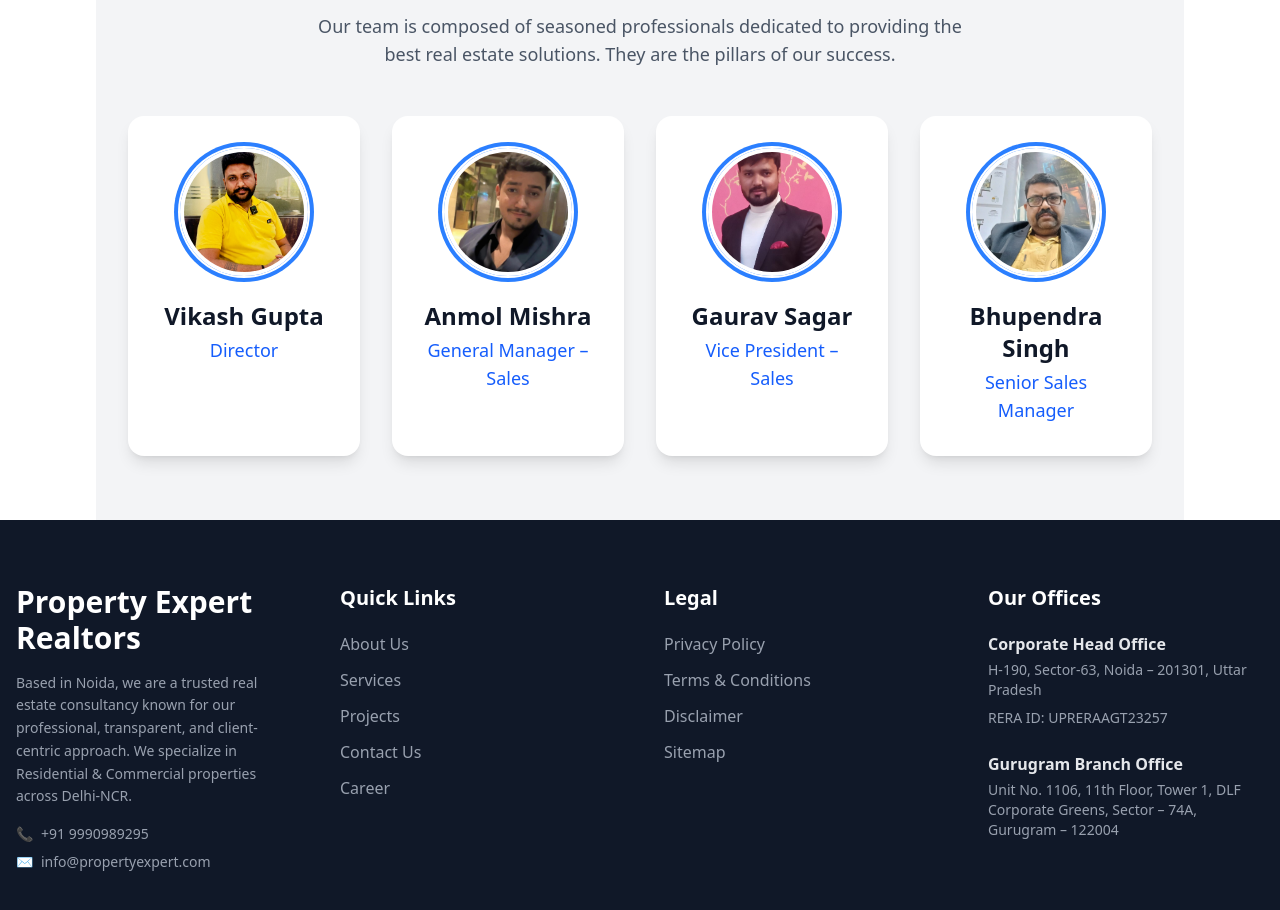
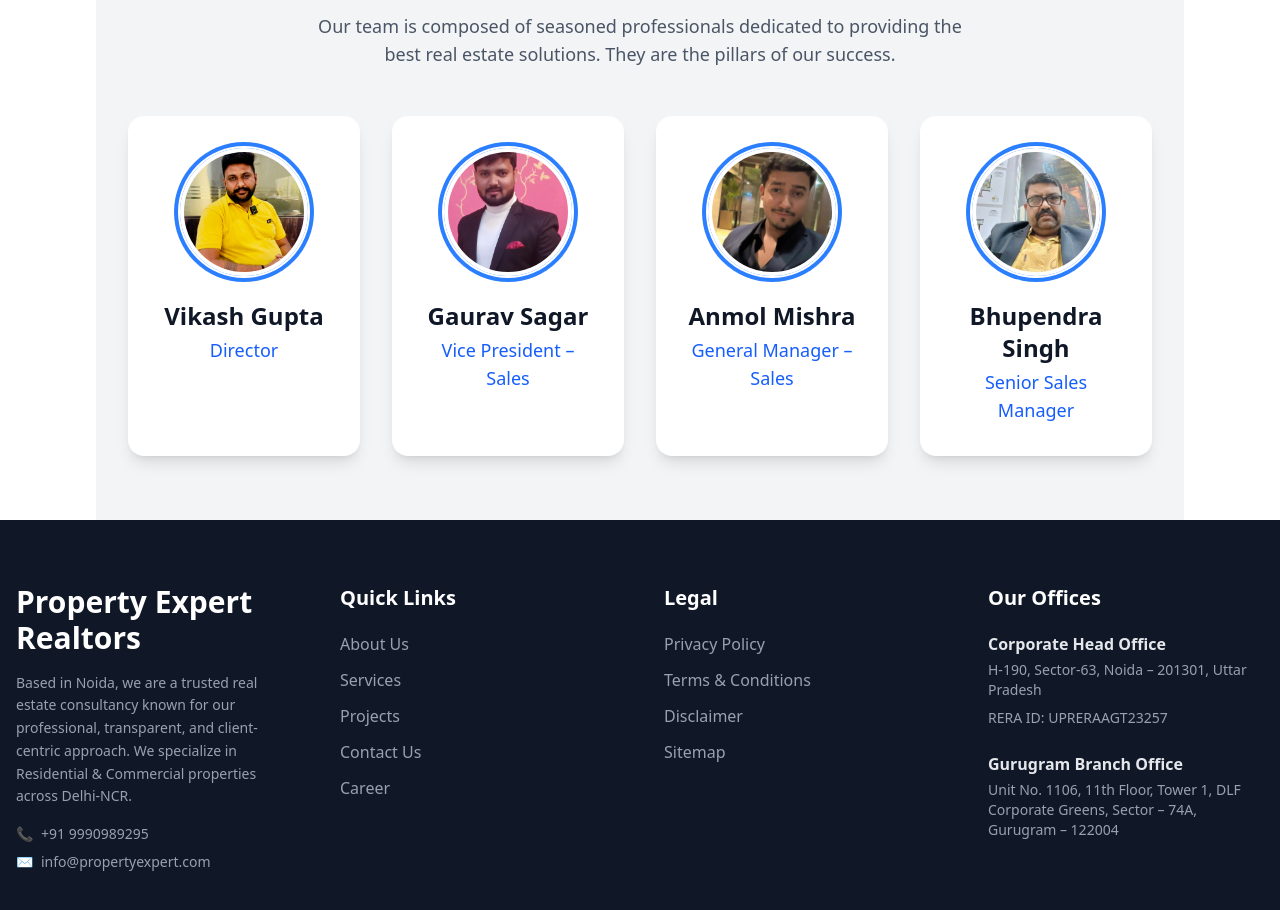
Before and after one commit to RishabhGoshwami/property_expert, a React (Vite) app in the folder client/: page /about in a window 1280 px wide. Shown: the part 1396-2306 px from the top of the page. Built offline with nearby package versions, Linux system fonts and the light colour scheme.

Commit message:
new commit

```diff
--- a/client/src/components/TeamSection.jsx
+++ b/client/src/components/TeamSection.jsx
@@ -12,14 +12,14 @@ const teamMembers = [
     image: vikash,
   },
   {
+    name: "Gaurav Sagar",
+    title: "Vice President – Sales",
+    image: Gaurav,
+  },
+  {
     name: "Anmol Mishra",
     title: "General Manager – Sales",
     image: Anmoal,
-  },
-  {
-    name: "Gaurav Sagar",
-    title: "Vice President – Sales",
-    image: Gaurav,
   },
   {
     name: "Bhupendra Singh",
```
